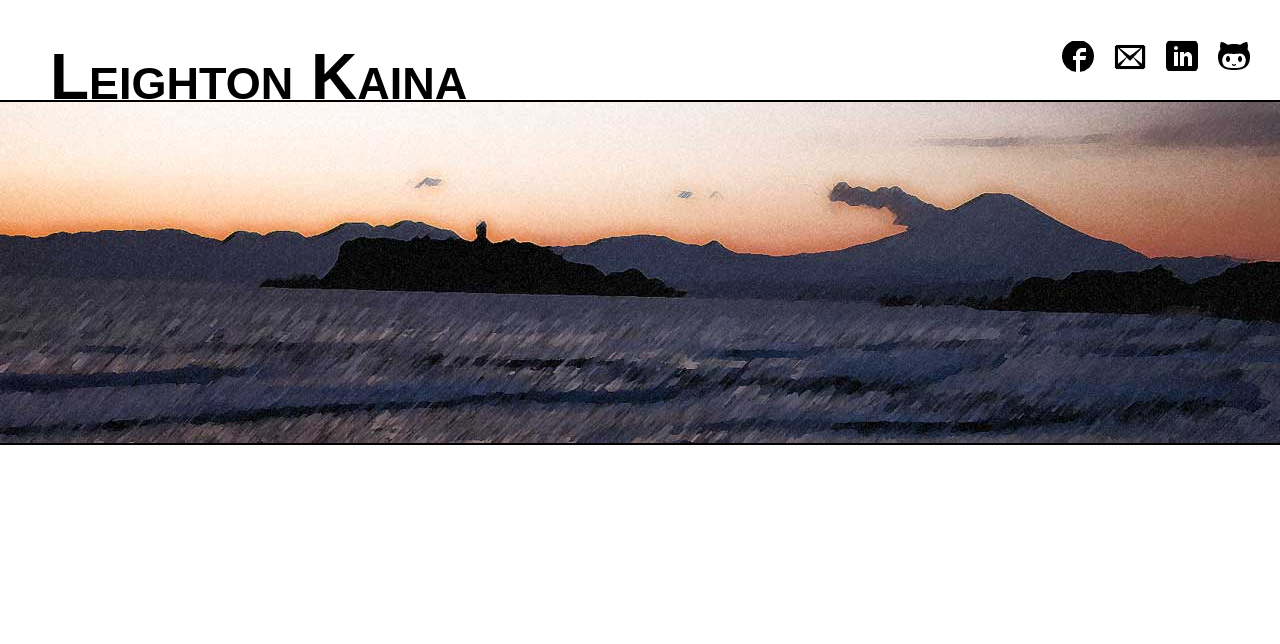
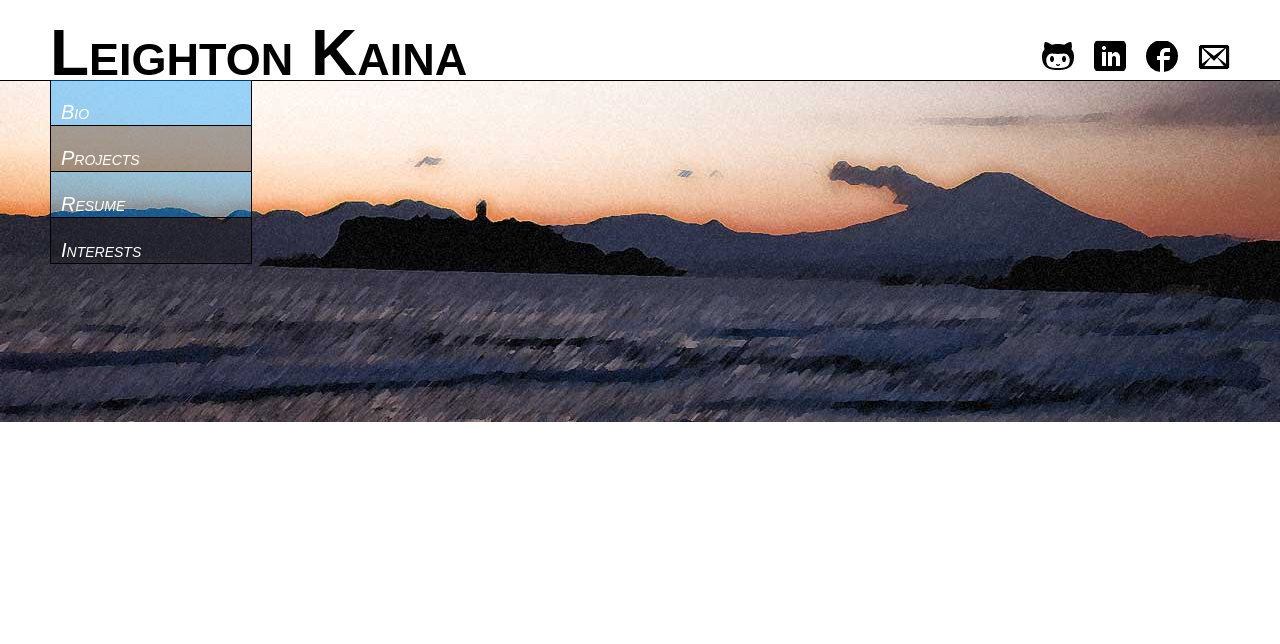
Before and after one commit to lkaina/theStuff, a website: page index.html in a window 1280 px wide. Shown: the top 644 px of the page. Drawn offline with nearby package versions, Linux system fonts and the light colour scheme; a web font is replaced by a local one.

Commit message:
Restart from scratch.  Rename previous files to keep copies on hand.

```diff
--- a/index.html
+++ b/index.html
@@ -9,31 +9,31 @@
     <title>Leighton Kaina</title>
   </head>
   <body>
-    <div>
-      <div class='topPanel'>
-        <header>
-          <nav class='contact'>
-            <a href="https://github.com/lkaina" id="ghub">GitHub</a>
-            <a href="http://www.linkedin.com/in/lkaina" id="linkedIn">LinkedIn</a>
-            <a href="mailto:leighton.kaina@gmail.com" id="emailLink">Email</a>
-            <a href="https://www.facebook.com/lkaina" id="fbLink">Facebook</a>
-          </nav>
-        </header>
-      </div>
-      <div class='container'>
-        <nav class='leftNav'>
+    <div class='topPanel'>
+      <div class='leftHead'>
+        <nav>
           <h1>Leighton Kaina</h1>
-          <ul>
-            <li><a href="/bio">Bio</a></li>
-            <li><a href="/projects">Projects</a></li>
-            <li><a href="/resume">Resume</a></li>
-            <li><a href="/interests">Interests</a></li>
+          <ul class='leftNav'>
+            <li><a href='#'>Bio</a></li>
+            <li><a href='#'>Projects</a></li>
+            <li><a href='#'>Resume</a></li>
+            <li><a href='#'>Interests</a></li>
           </ul>
         </nav>
       </div>
+      <div class='rightHead'>
+        <nav>
+          <ul class='contact'>
+            <li><a href='mailto:leighton.kaina@gmail.com' id='emailLogo'>Email</a></li>
+            <li><a href='https://www.facebook.com/lkaina' id='fbLogo'>Facebook</a></li>
+            <li><a href='http://www.linkedin.com/in/lkaina' id='linkedInLogo'>LinkedIn</a></li>
+            <li><a href='https://github.com/lkaina' id='ghubLogo'>Github</a></li>
+      </div>
     </div>
-    <footer>
-    </footer>
+    <main>
+    </main>
+    <div class='bottomPanel'>
+    </div>
     <script src='mySite.js'></script>
   </body>
 </html>
--- a/mySite.js
+++ b/mySite.js
@@ -1,9 +1,24 @@
-$(document).ready(function(){
-  $('.leftNav ul').hide();
-  $('.leftNav').mouseover(function(event){
-    $('.leftNav ul').slideDown(300);
-  });
-  $('.leftNav').mouseleave(function(event){
-    $('.leftNav ul').slideUp(300);
-  })
-});
+// $(document).ready(function(){
+//   $('.leftNav').hide();
+//   $('.leftHead nav').mouseover(function(event){
+//     $('.leftNav').stop(true, true).slideDown(300);
+//   });
+//   $('.leftHead nav').mouseleave(function(event){
+//     $('.leftNav').stop(true, true).slideUp(300);
+//   });
+//   $('main').hover(function(event){
+//     $(this).css({
+//       'transition-property': 'background-position',
+//       'transition-duration': '0.2s',
+//       'transition-timing-function': 'ease-out',
+//       'background-position': '1440px 0'
+//     });
+//   }, function(event){
+//     $(this).css({
+//       'transition-property': 'background-position',
+//       'transition-duration': '0.2s',
+//       'transition-timing-function': 'ease-out',
+//       'background-position': '0 0'
+//     });
+//   });
+// });
--- a/styles.css
+++ b/styles.css
@@ -1,4 +1,6 @@
-body {
+html, body {
+  width:100%;
+  height:100%;
   font: italic small-caps normal 36px/150% Arial, Helvetica, sans-serif;
 }
 ul {
@@ -6,127 +8,71 @@ ul {
 }
 .topPanel {
   width:100%;
-  height:100px;
-  border-bottom: solid black;
-  border-width: 0 0 2px 0;
+  height:10%;
 }
-header {
-  position: relative;
-  font-size: 18px;
-  height: 100%;
-  background-color:white;
+/*LEFT NAVIGATION MENU*/
+/**********************/
+/**********************/
+.leftHead {
+  position:relative;
+  width:50%;
+  height:100%;
+  float:left;
 }
-.siteNav, .contact {
-  width:40%;
-  height:100%;
+.leftHead h1 {
+  position:absolute;
+  float:left;
+  margin-left:50px;
+  position:absolute;
+  bottom:0;
+  font-size:64px;
+  font-family: 'Bubbler One', sans-serif;
+  font-style: normal;
+  font-weight: bold;
 }
-.siteNav li {
-  margin-right:10px;
-}
-.contact {
-  float: right;
-  padding-right: 10px;
-}
-header a {
-  text-indent:-9999px;
-  margin-left: 20px;
-  float: right;
-}
-.contact a {
-  margin-top: 40px;
-  background:url('img/sprite3.png') no-repeat;
-}
-#linkedIn, #ghub, #emailLink, #fbLink {
-  height:32px;
-  width:32px;
-}
-/* Contact Icons */
-#ghub {
-  margin-right:20px;
-  background-position: 0 0;
-}
-#ghub:hover {
-  background-position: -32px 0px;
-}
-#ghub:active {
-  background-position: -64px 0px;
-}
-#linkedIn {
-  background-position: 0 -32px;
-}
-#linkedIn:hover {
-  background-position: -32px -32px;
-}
-#linkedIn:active {
-  background-position: -64px -32px;
-}
-#fbLink {
-  background-position: 0 -64px;
-}
-#fbLink:hover {
-  background-position: -32px -64px;
-}
-#fbLink:active {
-  background-position: -64px -64px;
-}
-#emailLink {
-  background-position: 0 -96px;
-}
-#emailLink:hover {
-  background-position: -32px -96px;
-}
-#emailLink:active {
-  background-position: -64px -96px;
-}
-.container {
-  position: relative;
-  clear:both;
-  width:100%;
-  height:341px;
-  border-bottom: solid black;
-  border-width: 0 0 2px 0;
-  background:url('img/MtFujiTrim2.jpg') no-repeat;
-  position:fixed;
+.leftHead h1:hover {
+  cursor: pointer;
+  color: rgb(0, 153, 255);
 }
 .leftNav {
+  position:absolute;
+  top:100%;
+  float:left;
+  width: 200px;
   margin-left:50px;
-  width:200px;
-  height:100%;
-}
-.leftNav:hover {
-  color:#0099ff;
-  cursor:pointer;
-}
-.leftNav h1 {
-  position:absolute;
-  top:-52px;
-  float:left;
-  font-style: normal;
-  font-weight: bold;
-  font-family: 'Bubbler One', sans-serif;
-  font-size: 64px;
 }
 .leftNav li {
-  position:relative;
-  width:100%;
-  font-size:24px;
-  border:1px solid white;
+  height: 45px;
+  width: 200px;
+  vertical-align: middle;
+  border-left: 1px solid black;
+  border-right: 1px solid black;
+  border-bottom: 1px solid black;
+  display: block;
 }
 .leftNav li:hover {
-  transition-property: width, border-radius;
+  cursor: pointer;
+  transition-property: width, border-radius, padding-left, text-shadow;
   transition-duration: 0.2s;
   transition-timing-function: ease-out;
+  width: 210px;
   border-radius: 0 10px 10px 0;
-  width: 110%;
+  padding-left: 20px;
+  text-shadow: 1px 1px 2px black;
 }
-.leftNav a {
-  margin:0;
-  padding-left: 10px;
+.leftNav li a {
+  position:relative;
+  margin-top: auto;
+  margin-bottom: auto;
+  padding-left:10px;
+  font-size: 20px;
+  height:100%;
+  width:100%;
+  text-decoration: none;
   color: white;
-  text-decoration: none;
-  width:100%;
-  height:100%;
-  display:block;
+}
+.leftNav li a:active {
+  color: yellow;
 }
 .leftNav li:nth-child(odd) {
   background:rgba(0, 153, 255, 0.4);
@@ -146,22 +92,86 @@ header a {
 .leftNav li:nth-child(even):active {
   background:rgba(25, 25, 25, 1.0);
 }
-.hidden {
-  display:none;
+/**********************/
+/**********************/
+/**********************/
+
+.rightHead {
+  position:relative;
+  width:50%;
+  height:100%;
+  float:right;
 }
-footer {
+.contact {
+  position:absolute;
+  width:100%;
+  top:50%;
+}
+.contact a {
+  float:right;
+  height:32px;
+  width:32px;
+  margin-right:20px;
+  text-indent:-9999px;
+  background:url('img/sprite3.png') no-repeat;
+}
+#ghubLogo {
+  background-position: 0 0;
+}
+#ghubLogo:hover {
+  background-position: -32px 0px;
+}
+#ghubLogo:active {
+  background-position: -64px 0px;
+}
+#linkedInLogo {
+  background-position: 0 -32px;
+}
+#linkedInLogo:hover {
+  background-position: -32px -32px;
+}
+#linkedInLogo:active {
+  background-position: -64px -32px;
+}
+#fbLogo {
+  background-position: 0 -64px;
+}
+#fbLogo:hover {
+  background-position: -32px -64px;
+}
+#fbLogo:active {
+  background-position: -64px -64px;
+}
+#emailLogo {
+  margin-right:50px;
+  background-position: 0 -96px;
+}
+#emailLogo:hover {
+  background-position: -32px -96px;
+}
+#emailLogo:active {
+  background-position: -64px -96px;
+}
+
+main {
+  clear:both;
+  width:100%;
+  height:70%;
+  border-top: 1px solid black;
+  background:url('img/MtFujiTrim2.jpg') no-repeat;
+}
+
+/*main:hover {
+  transition-property: background-position;
+  transition-duration: 0.2s;
+  transition-timing-function: ease-out;
+  background-position: 1440px 0px;
+}*/
+
+.bottomPanel {
   position:fixed;
-  background-color:gray;
+  width:100%;
+  height:15%;
+  bottom:0px;
+  border-top: 1px solid black;
 }
-/*#ghub {
-  margin-right:20px;
-  background:url('img/') no-repeat;
-}
-#linkedIn {
-  background:url('img/linkedin.png') no-repeat;
-}
-#fbLink {
-  background:url('img/facebook3.png') no-repeat;
-}
-#emailLink {
-  */
--- /dev/null
+++ b/styles2.css
@@ -0,0 +1,178 @@
+body {
+  font: italic small-caps normal 36px/150% Arial, Helvetica, sans-serif;
+}
+ul {
+  list-style-type: none;
+}
+.topPanel {
+  width:100%;
+  height:100px;
+  border-bottom: solid black;
+  border-width: 0 0 2px 0;
+}
+header {
+  position: relative;
+  font-size: 18px;
+  height: 100%;
+  background-color:white;
+}
+.leftHead {
+  width:50%;
+  height:100%;
+  float:left;
+  overflow:visible;
+}
+.leftHead h1 {
+  margin-left:50px;
+  position: absolute;
+  bottom: 0;
+  float:left;
+  font-style: normal;
+  font-weight: bold;
+  font-family: 'Bubbler One', sans-serif;
+  font-size: 64px;
+  display: block;
+}
+.leftNav {
+  position: absolute;
+  margin-left:50px;
+  margin-top:100px;
+  width:200px;
+  height:100%;
+  float:left;
+  z-index:9999;
+}
+.leftNav:hover {
+  cursor:pointer;
+}
+.leftNav li {
+  position:relative;
+  width:100%;
+  font-size:24px;
+  border:1px solid white;
+}
+.leftNav li:hover {
+  transition-property: width, border-radius;
+  transition-duration: 0.2s;
+  transition-timing-function: ease-out;
+  border-radius: 0 10px 10px 0;
+  width: 110%;
+}
+.leftNav a {
+  margin:0;
+  padding-left: 10px;
+  color: white;
+  text-decoration: none;
+  width:100%;
+  height:100%;
+  display:block;
+}
+.leftNav li:nth-child(odd) {
+  background:rgba(0, 153, 255, 0.4);
+}
+.leftNav li:nth-child(odd):hover {
+  background:rgba(0, 153, 255, 0.8);
+}
+.leftNav li:nth-child(odd):active {
+  background:rgba(0, 153, 255, 1.0);
+}
+.leftNav li:nth-child(even) {
+  background:rgba(25, 25, 25, 0.4);
+}
+.leftNav li:nth-child(even):hover {
+  background:rgba(25, 25, 25, 0.8);
+}
+.leftNav li:nth-child(even):active {
+  background:rgba(25, 25, 25, 1.0);
+}
+.siteNav, .contact {
+  width:40%;
+  height:100%;
+}
+.siteNav li {
+  margin-right:10px;
+}
+.contact {
+  float: right;
+  padding-right: 10px;
+}
+header a {
+  text-indent:-9999px;
+  margin-left: 20px;
+  float: right;
+}
+.contact a {
+  margin-top: 40px;
+  background:url('img/sprite3.png') no-repeat;
+}
+#linkedIn, #ghub, #emailLink, #fbLink {
+  height:32px;
+  width:32px;
+}
+/* Contact Icons */
+#ghub {
+  margin-right:20px;
+  background-position: 0 0;
+}
+#ghub:hover {
+  background-position: -32px 0px;
+}
+#ghub:active {
+  background-position: -64px 0px;
+}
+#linkedIn {
+  background-position: 0 -32px;
+}
+#linkedIn:hover {
+  background-position: -32px -32px;
+}
+#linkedIn:active {
+  background-position: -64px -32px;
+}
+#fbLink {
+  background-position: 0 -64px;
+}
+#fbLink:hover {
+  background-position: -32px -64px;
+}
+#fbLink:active {
+  background-position: -64px -64px;
+}
+#emailLink {
+  background-position: 0 -96px;
+}
+#emailLink:hover {
+  background-position: -32px -96px;
+}
+#emailLink:active {
+  background-position: -64px -96px;
+}
+.container {
+  position: relative;
+  clear:both;
+  width:100%;
+  height:341px;
+  border-bottom: solid black;
+  border-width: 0 0 2px 0;
+  background:url('img/MtFujiTrim2.jpg') no-repeat;
+  position:fixed;
+}
+.hidden {
+  display:none;
+}
+footer {
+  position:fixed;
+  background-color:gray;
+}
+/*#ghub {
+  margin-right:20px;
+  background:url('img/') no-repeat;
+}
+#linkedIn {
+  background:url('img/linkedin.png') no-repeat;
+}
+#fbLink {
+  background:url('img/facebook3.png') no-repeat;
+}
+#emailLink {
+  */
```
Also changed, not shown: index2.html (added, +41 -0 lines), mySite2.js (added, +9 -0 lines).
